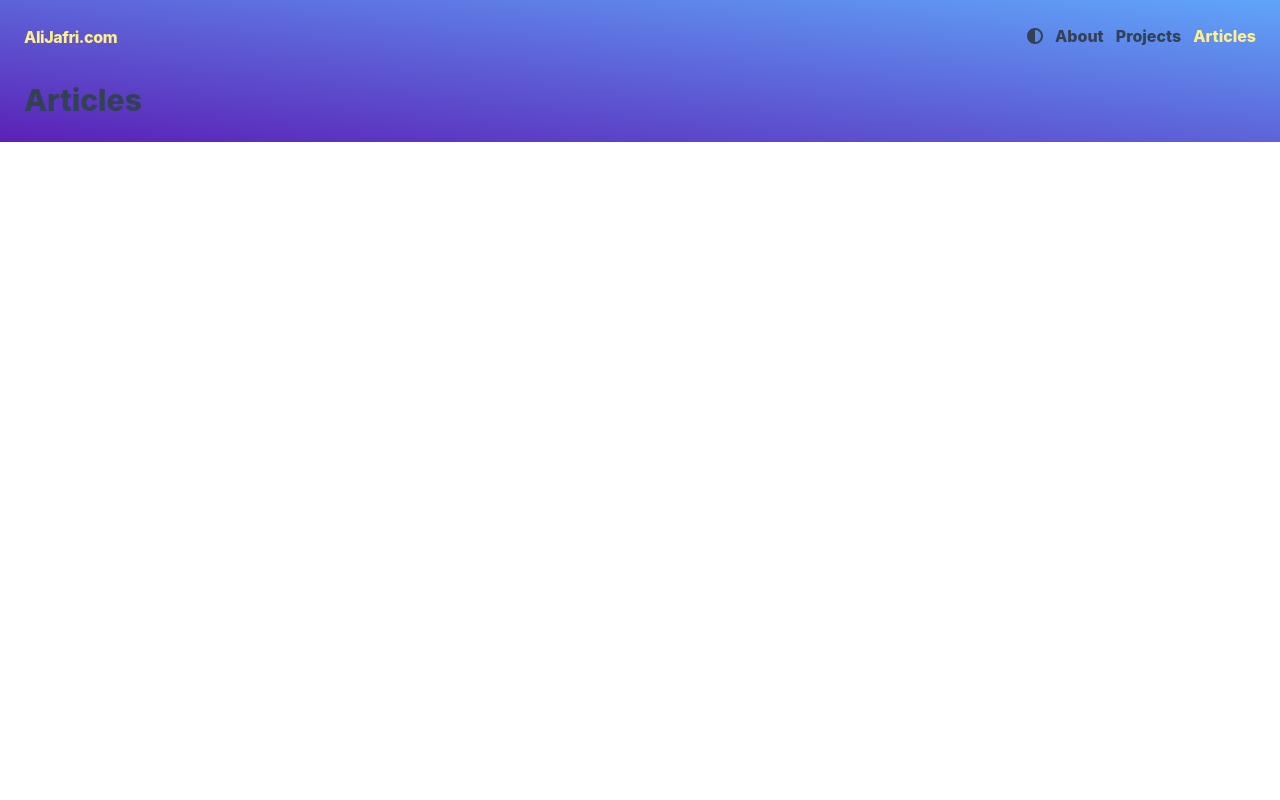
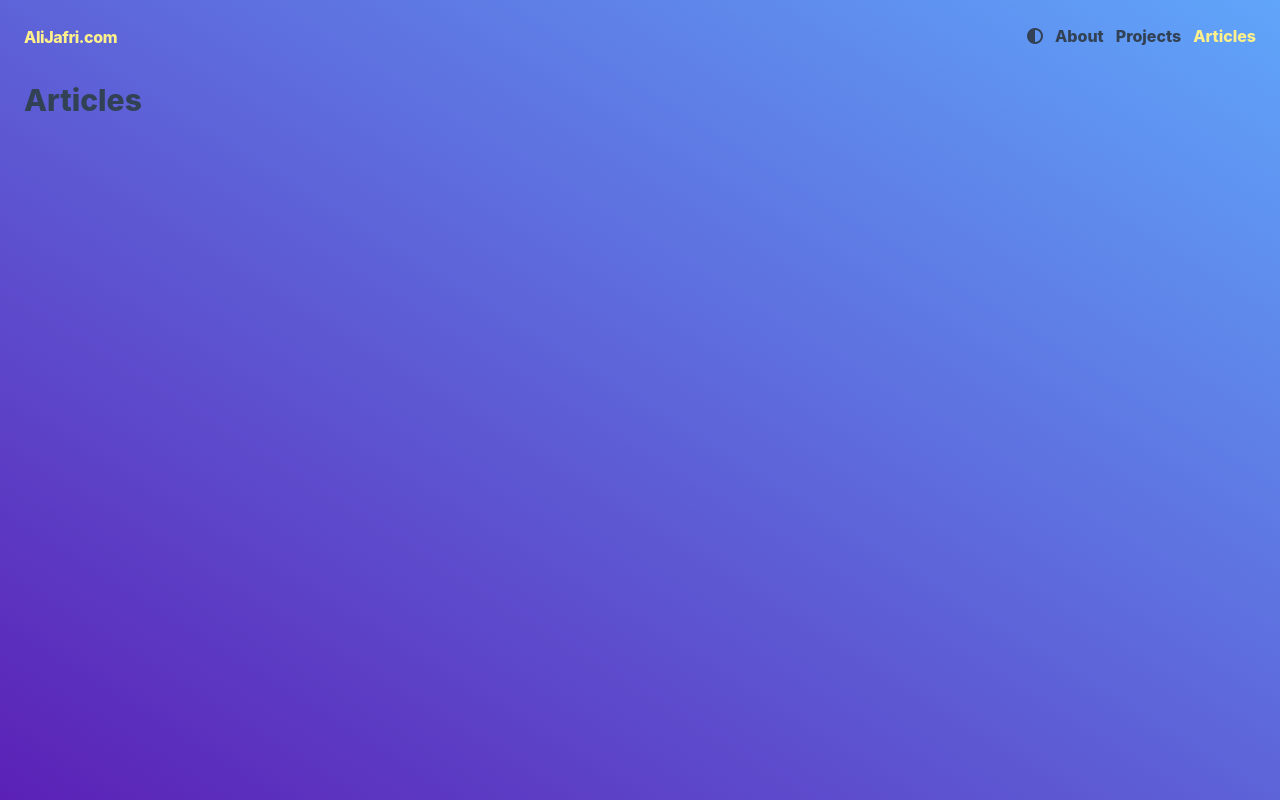
Before and after one commit to aliisjafri/portfolio, a React (Vite) app: page /articles in a window 1280 px wide. Built offline with nearby package versions, Linux system fonts and the light colour scheme.

Commit message:
add min-h-screen back

```diff
--- a/src/App.tsx
+++ b/src/App.tsx
@@ -9,7 +9,7 @@ const App = () => {
   const [, toggleTheme] = useTheme()
 
   return (
-    <div className="bg-gradient-to-tr from-violet-800 to-blue-400 p-6 text-slate-700 antialiased dark:from-violet-800 dark:to-slate-900 dark:text-slate-400">
+    <div className="min-h-screen bg-gradient-to-tr from-violet-800 to-blue-400 p-6 text-slate-700 antialiased dark:from-violet-800 dark:to-slate-900 dark:text-slate-400">
       <div className="App">
         <div className="flex items-center justify-between pb-4 dark:text-slate-400">
           <p className="text-center font-extrabold tracking-tight text-yellow-200 dark:text-amber-400">
```
